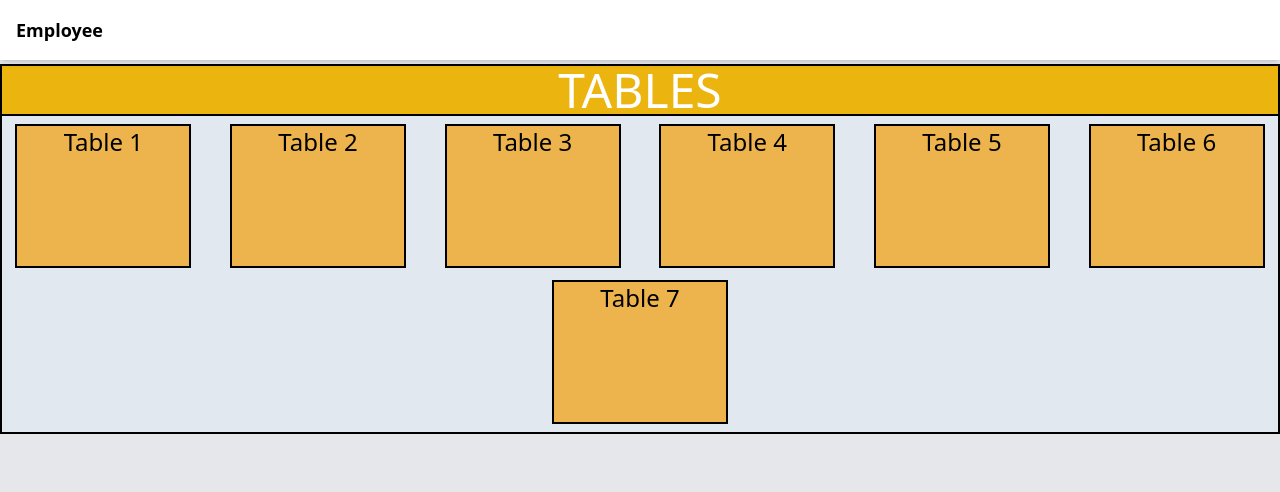
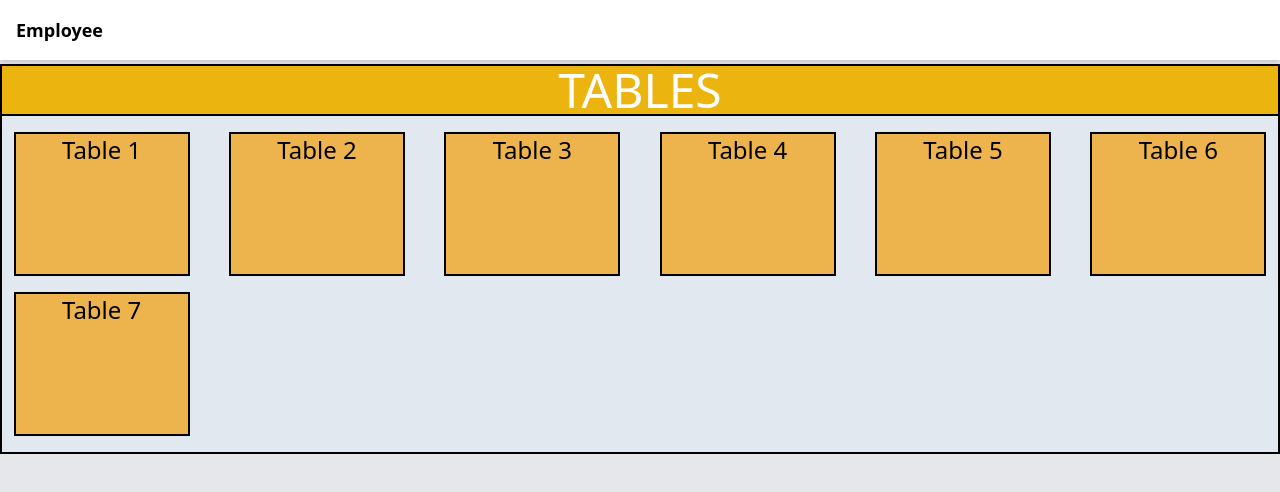
Before and after one commit to bestzige/PROJECT2-SEC-2-Mairuu, a Vue app: page /employee in a window 1280 px wide. Shown: the top 492 px of the page. Built offline with nearby package versions, Linux system fonts and the light colour scheme; data requests are answered from the project's data file.

Commit message:
move manager to manager folder

```diff
--- a/src/components/admin/ProductManager.js
+++ b/src/components/manager/ProductManager.js
@@ -1,5 +1,4 @@
 import { fetch } from '../../utils/fetch'
-
 
 export const getItems = async (url) => {
   try {
@@ -42,7 +41,7 @@ export const putItem = async (url, id, item) => {
     })
   } catch (error) {
     console.error('Error:', error)
-    return null;
+    return null
   }
 }
 
--- a/src/components/admin/ProductManager.vue
+++ b/src/components/manager/ProductManager.vue
@@ -1,6 +1,6 @@
 <script setup>
 import { ref, computed } from 'vue'
-import BaseCard from './BaseCard.vue'
+import BaseCard from '../admin/BaseCard.vue';
 
 import { getItems, putItem } from '../../utils/fetch'
 
--- a/src/components/table/TableManager.vue
+++ b/src/components/manager/TableManager.vue
@@ -1,7 +1,7 @@
 <script setup>
 import { getItems } from '@/utils/fetch'
 import { onMounted, ref } from 'vue'
-import TableList from './TableList.vue'
+import TableList from '../table/TableList.vue'
 const tables = ref([])
 
 onMounted(async () => {
--- a/src/components/table/TableList.vue
+++ b/src/components/table/TableList.vue
@@ -3,6 +3,10 @@ defineProps({
   tables: {
     type: Array,
     required: true
+  },
+  admin: {
+    type: Boolean,
+    default: false
   }
 })
 </script>
@@ -15,11 +19,19 @@ defineProps({
       >
         TABLES
       </div>
-      <div class="flex flex-row gap-3 flex-wrap justify-around py-2">
+      <div
+        class="grid grid-cols-1 sm:grid-cols-3 md:grid-cols-4 lg:grid-cols-5 xl:grid-cols-6 gap-4 py-4 mx-auto items-center"
+      >
+        <button
+          v-if="admin"
+          class="mx-auto text-2xl w-44 h-36 flex justify-center items-center bg-theme-300 border-2 border-black"
+        >
+          +
+        </button>
         <router-link
           v-for="(table, index) in tables"
           :key="index"
-          class="text-2xl w-44 h-36 flex justify-center bg-theme-300 border-2 border-black"
+          class="mx-auto text-2xl w-44 h-36 flex justify-center bg-theme-300 border-2 border-black"
           :to="`/employee/table-detail/${table.id}`"
         >
           {{ table.name.en }}
--- a/src/router/index.js
+++ b/src/router/index.js
@@ -1,5 +1,5 @@
 import TableDetail from '@/components/table/TableDetail.vue'
-import TableManager from '@/components/table/TableManager.vue'
+import TableManager from '@/components/manager/TableManager.vue'
 import EmployeeLayout from '@/layouts/EmployeeLayout.vue'
 import OrderLayout from '@/layouts/OrderLayout.vue'
 import StoreLayout from '@/layouts/StoreLayout.vue'
```
